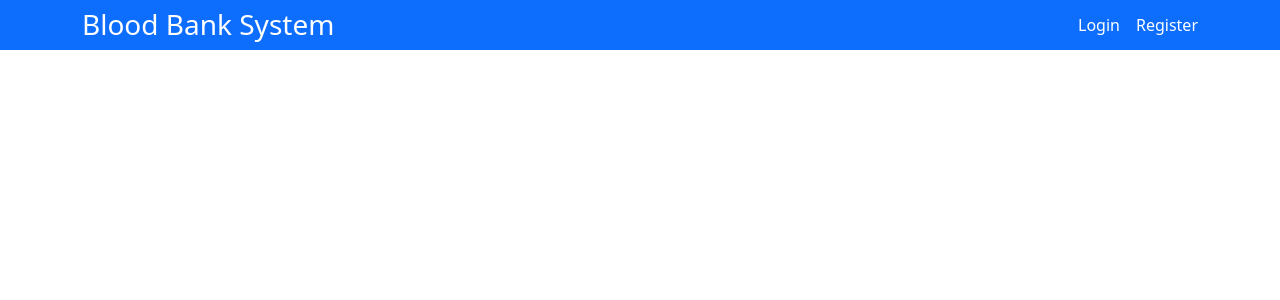
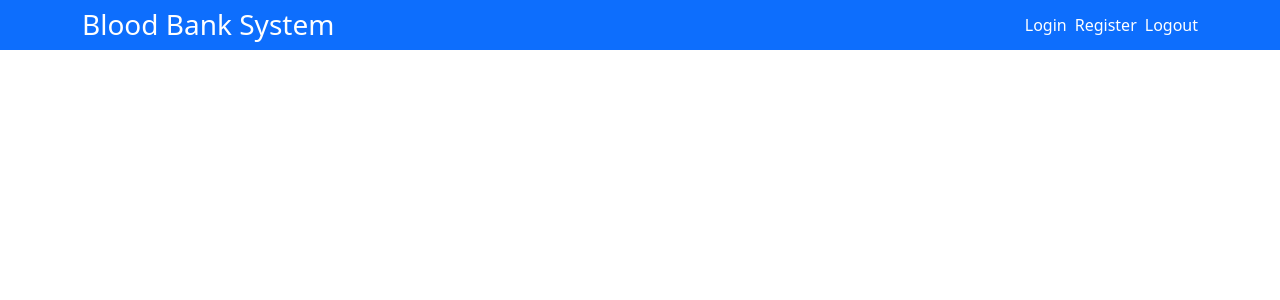
Before and after one commit to anaysah/Blood-Bank-System-PHP, a PHP site: page / in a window 1280 px wide. Shown: the top 300 px of the page. Run offline with PHP 8.4, Linux system fonts and the light colour scheme.

Commit message:
logout feature

```diff
--- a/templates/header.php
+++ b/templates/header.php
@@ -16,9 +16,10 @@
             <div class="container d-flex justify-content-between align-items-center">
                 <h3 class="my-2">Blood Bank System</h3>
                 <nav>
-                    <ul class="list-unstyled m-0 d-flex">
-                        <li class="me-3"><a href="#" class="text-white">Login</a></li>
+                    <ul class="list-unstyled m-0 d-flex gap-2">
+                        <li><a href="#" class="text-white">Login</a></li>
                         <li><a href="#" class="text-white">Register</a></li>
+                        <li><a href='../includes/logout.inc.php' class="text-white">Logout</a></li>
                     </ul>
                 </nav>
             </div>
```
Also changed, not shown: includes/logout.inc.php (added, +13 -0 lines).
